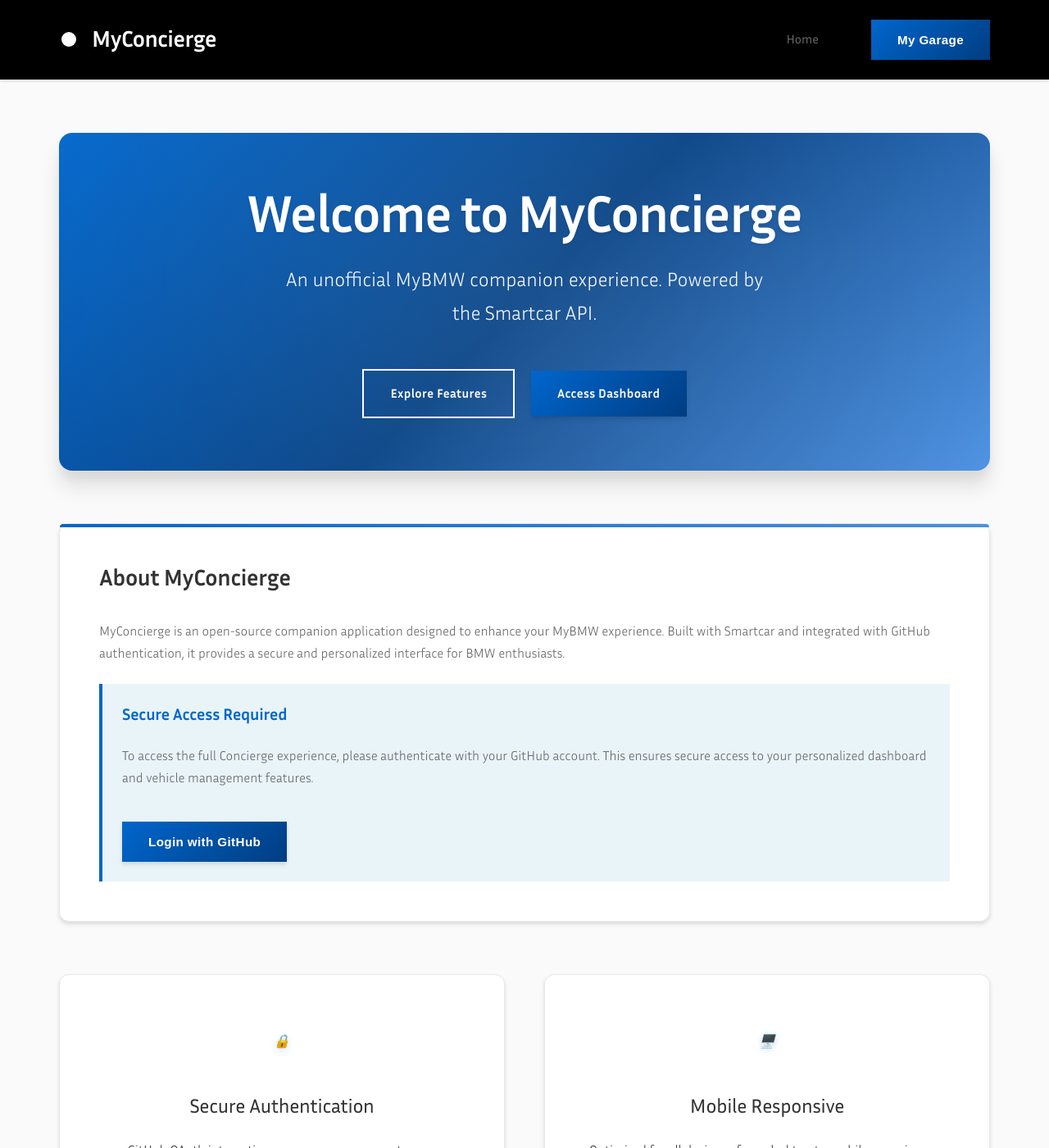
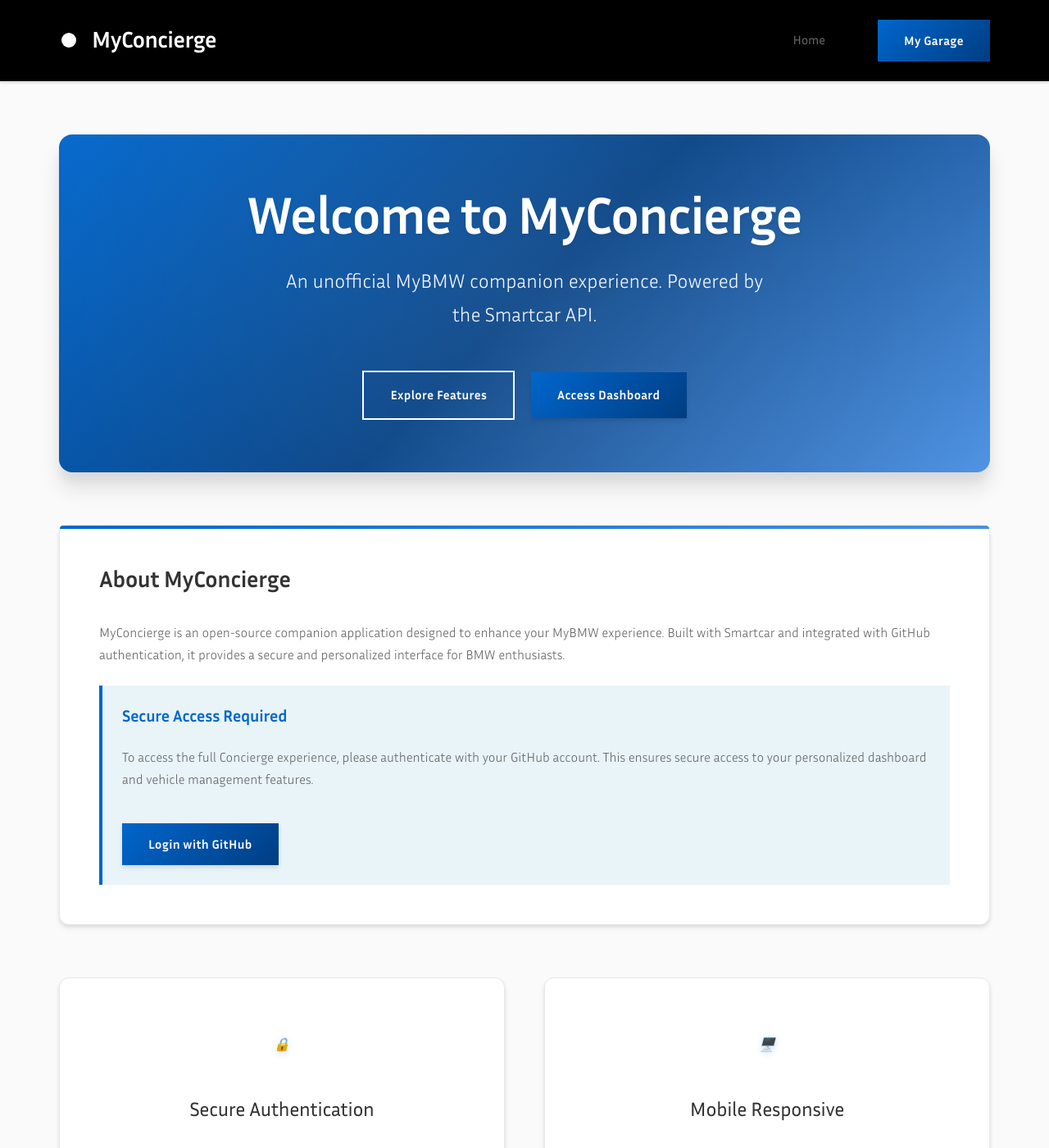
Before and after one commit to chatala1/BMW-Concierge, a Jekyll site: the page built from index.html, in a window 1280 px wide and 1400 px high. Shown: the whole window at 82% size. Built offline with Jekyll 4.4.1, drawn with Linux system fonts in a browser that asks for light colours.

Commit message:
Fix navigation button font inconsistency - add InriaSans font family to .btn class
Co-authored-by: chatala1 <16328550+chatala1@users.noreply.github.com>

```diff
--- a/assets/css/style.css
+++ b/assets/css/style.css
@@ -261,6 +261,7 @@ body {
 .btn {
     padding: var(--spacing-sm) var(--spacing-lg);
     border: none;
+    font-family: var(--font-family);
     font-weight: var(--font-weight-semibold);
     font-size: 0.95rem;
     text-decoration: none;
```
